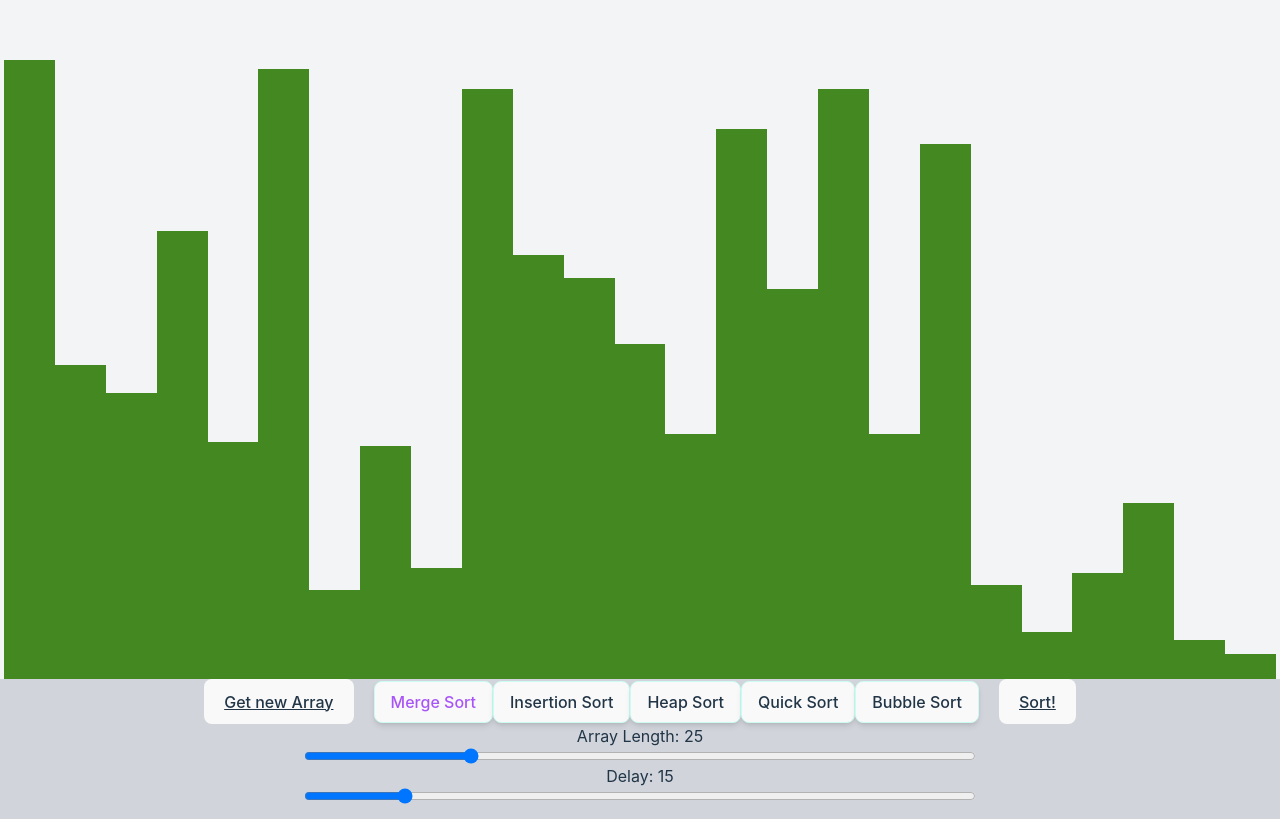
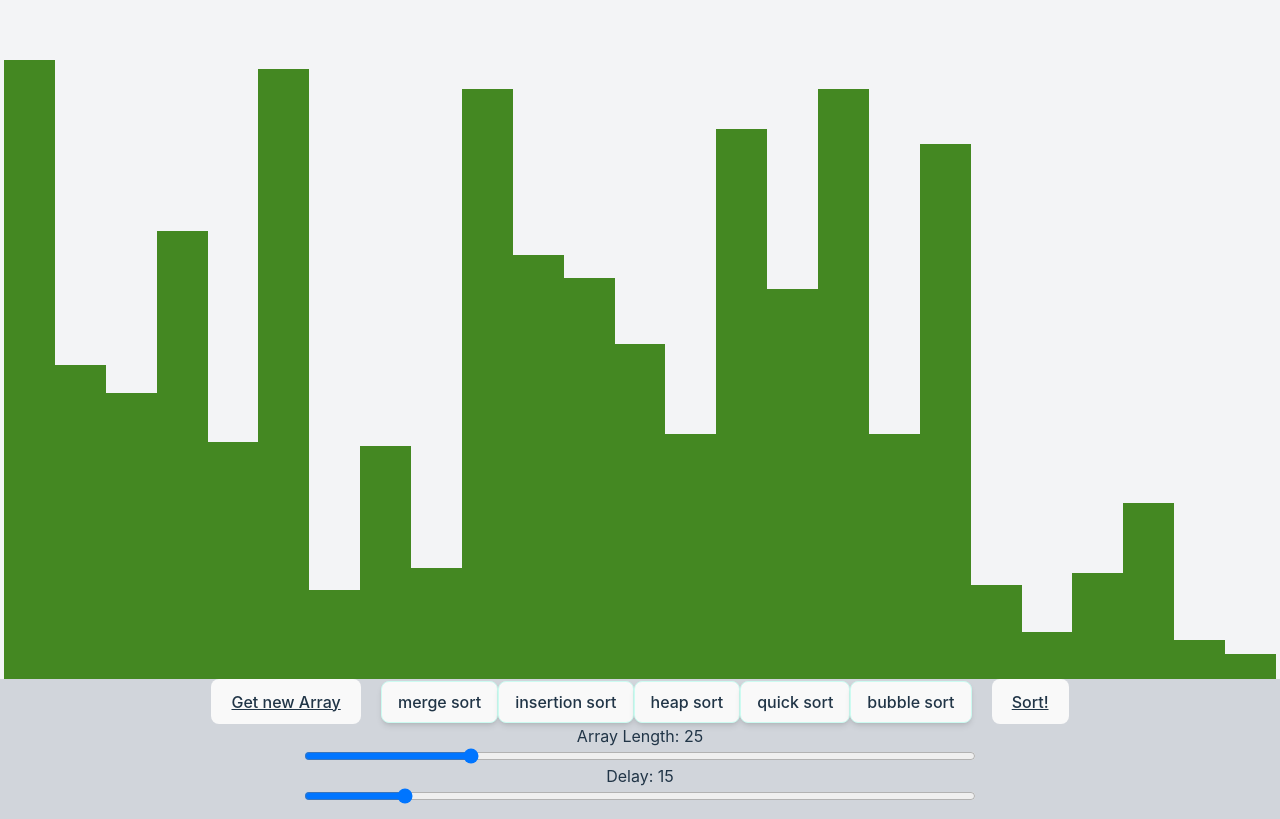
Before and after one commit to GiaDDoan/sorting-observer, a React (Vite) app: page / in a window 1280 px wide. Shown: the part 127-946 px from the top of the page. Built offline with nearby package versions, Linux system fonts and the light colour scheme.

Commit message:
added button component

```diff
--- /dev/null
+++ b/src/components/AlgoButton.tsx
@@ -0,0 +1,32 @@
+import { useContext } from "react";
+
+import { Algo, Settings } from "../contexts/AlgoProdiver.types";
+import { AlgoContext } from "../contexts/AlgoProvider";
+
+interface Props {
+    algo: string;
+}
+
+const AlgoButton: React.FC<Props> = ({ algo }) => {
+  const { settings, setSettings} = useContext(AlgoContext);
+
+const onAlgoChange = (
+    type: Algo
+    ) => {
+    if(!setSettings) return;
+    setSettings(p => ({ ...p, algoType: type }));
+    }
+
+  return (
+    <button
+    className={`border border-teal-100 shadow-md py-2 px-4 transition-all active:scale-95 ${
+      settings.algoType === "bubble sort" && "text-purple-500"
+    }`}
+    onClick={() => onAlgoChange(`${algo}`)}
+  >
+    {`${algo}`}
+  </button>
+  )
+}
+
+export default AlgoButton
--- a/src/components/NavButton.tsx
+++ b/src/components/NavButton.tsx
@@ -1,4 +1,5 @@
 import { Algo, Settings } from "../contexts/AlgoProdiver.types";
+import AlgoButton from "./AlgoButton";
 
 interface Props {
   onAlgoChange: (type: Algo) => void;
@@ -7,52 +8,23 @@ interface Props {
   resetArray: () => void;
 }
 
-const NavButtons: React.FC<Props> = ({ onAlgoChange, settings, sort, resetArray }) => (
+const algoList = [
+  "merge sort",
+  "insertion sort",
+  "heap sort",
+  "quick sort",
+  "bubble sort"
+]
+
+const NavButtons: React.FC<Props> = ({ settings, sort, resetArray }) => (
   <div className="row-span-1 flex items-center justify-center w-5/6 max-w-4xl mx-auto gap-5">
     <button className="underline" onClick={() => resetArray()}>
       Get new Array
     </button>
     <div className="flex flex-wrap justify-center">
-      <button
-        className={`border border-teal-100 shadow-md py-2 px-4 transition-all active:scale-95 ${
-          settings.algoType === "merge sort" && "text-purple-500"
-        }`}
-        onClick={() => onAlgoChange("merge sort")}
-      >
-        Merge Sort
-      </button>
-      <button
-        className={`border border-teal-100 shadow-md py-2 px-4 transition-all active:scale-95 ${
-          settings.algoType === "insertion sort" && "text-purple-500"
-        }`}
-        onClick={() => onAlgoChange("insertion sort")}
-      >
-        Insertion Sort
-      </button>
-      <button
-        className={`border border-teal-100 shadow-md py-2 px-4 transition-all active:scale-95 ${
-          settings.algoType === "heap sort" && "text-purple-500"
-        }`}
-        onClick={() => onAlgoChange("heap sort")}
-      >
-        Heap Sort
-      </button>
-      <button
-        className={`border border-teal-100 shadow-md py-2 px-4 transition-all active:scale-95 ${
-          settings.algoType === "quick sort" && "text-purple-500"
-        }`}
-        onClick={() => onAlgoChange("quick sort")}
-      >
-        Quick Sort
-      </button>
-      <button
-        className={`border border-teal-100 shadow-md py-2 px-4 transition-all active:scale-95 ${
-          settings.algoType === "bubble sort" && "text-purple-500"
-        }`}
-        onClick={() => onAlgoChange("bubble sort")}
-      >
-        Bubble Sort
-      </button>
+      {algoList.map((algo, idx) => (
+        <AlgoButton key={`${algo}-${idx}`} algo={algo}  />
+      ))}
     </div>
     <button className="underline disabled:opacity-25" onClick={() => sort(settings.algoType)} disabled={settings.sorting}>
       Sort!
--- a/src/components/Navbar.tsx
+++ b/src/components/Navbar.tsx
@@ -23,7 +23,6 @@ const Navbar = () => {
     if(!setSettings) return;
     setSettings(p => ({ ...p, algoType: type }));
   }
-console.log(settings)
   return (
     <nav className='w-screen bg-gray-300 grid grid-flow-row'>
       <NavButtons onAlgoChange={onAlgoChange} settings={settings} sort={sort} resetArray={resetArray} />
--- a/src/contexts/AlgoProdiver.types.ts
+++ b/src/contexts/AlgoProdiver.types.ts
@@ -1,4 +1,4 @@
-export type Algo = "merge sort" | "insertion sort" | "heap sort" | "quick sort" | "bubble sort";
+export type Algo = "merge sort" | "insertion sort" | "heap sort" | "quick sort" | "bubble sort" | string;
 
 export interface Settings {
   algoType: Algo;
```
